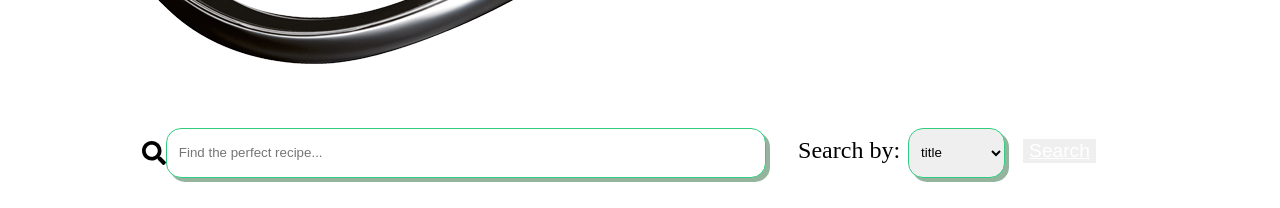
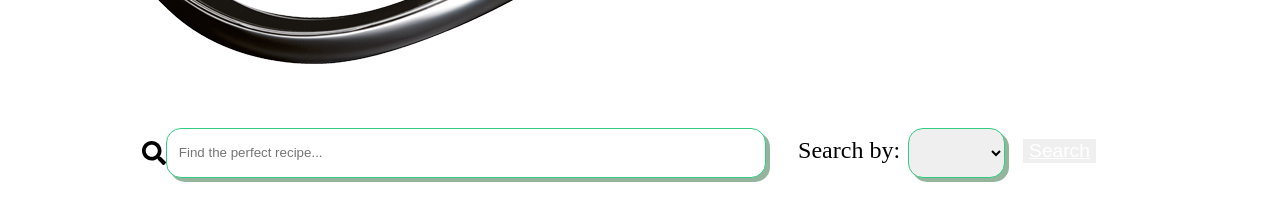
Before and after one commit to elliebanks/finalproject, a React app: page / in a window 1280 px wide. Shown: the part 2920-3128 px from the top of the page. Built offline with nearby package versions, Linux system fonts and the light colour scheme.

Commit message:
Fixed a bug

```diff
--- a/src/client/pages/Home.tsx
+++ b/src/client/pages/Home.tsx
@@ -68,6 +68,7 @@ const Home = () => {
                 <div className="searchByContainer">
                     <label htmlFor="select">Search by:</label>
                     <select onChange={e => setSearchBy(e.target.value)}>
+                        <option value="select"></option>
                         <option value="title">title</option>
                         <option value="ingredient">ingredient</option>
                         <option value="user">user</option>
```
